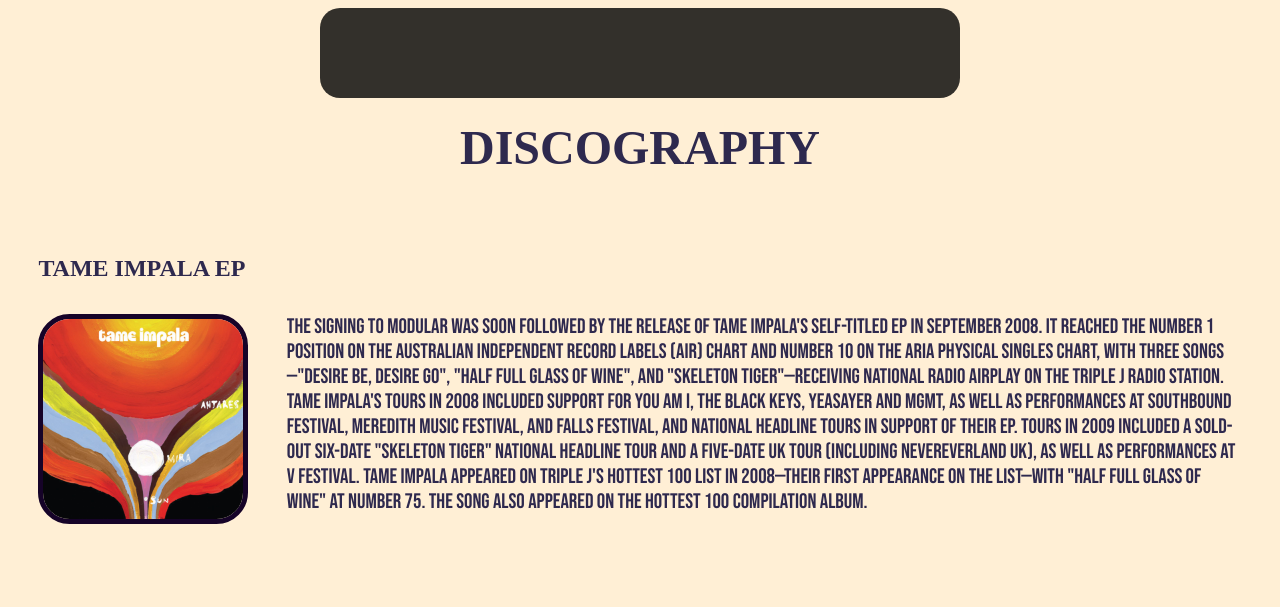
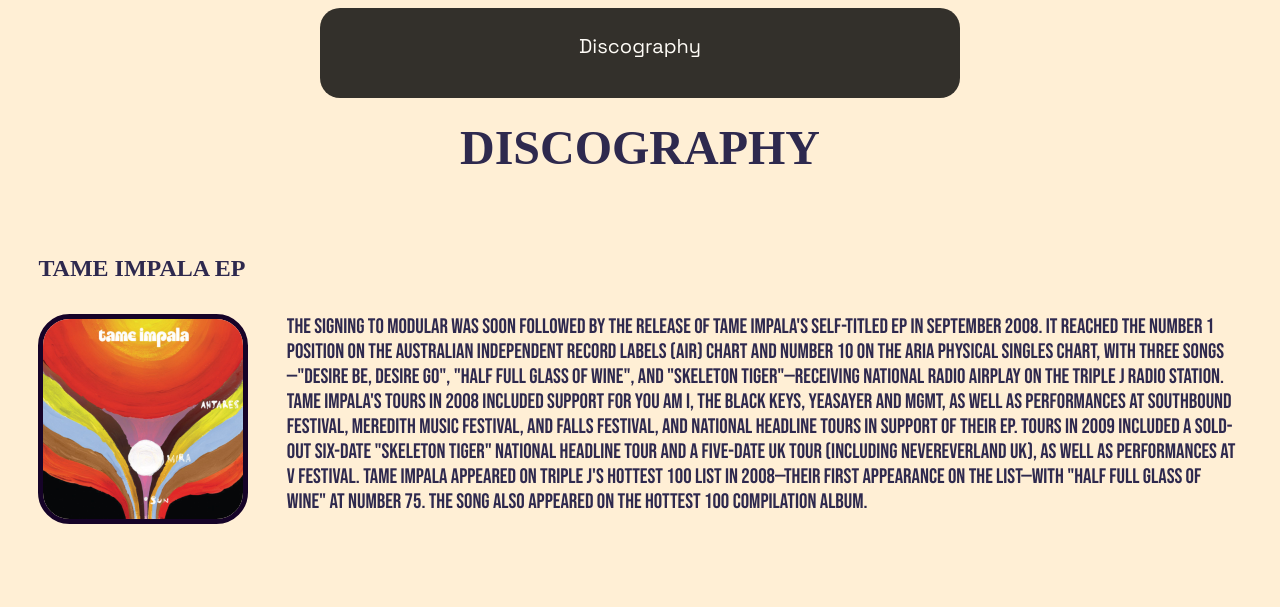
Before and after one commit to V-melodic/repository1, a plain HTML site: page discography.html in a window 1280 px wide. Shown: the top 607 px of the page. Drawn offline with Linux system fonts and the light colour scheme; a web font is replaced by a local one.

Commit message:
Add files via upload

```diff
--- a/discography.html
+++ b/discography.html
@@ -11,7 +11,7 @@
   </head>
   <body>
     <header>
-
+        <a class="navpan">Discography</a>
     </header>
     <main>
         <!-- tame impala ep section -->
--- a/style.css
+++ b/style.css
@@ -7,9 +7,9 @@ body{
 }
 
 header {
-    text-align: center;
     font: BBH bartle;
     background-color:black;
+    color: white;
     opacity: 80%;
     border-radius: 20px;
     height: 90px;
@@ -18,6 +18,15 @@ header {
     left: 25vw;
     width: 50vw;
     z-index: 100000000000000000;
+    display: flex;
+    justify-content: center;
+}
+
+.navpan{
+    font-family: 'space grotesk';
+    font-size: 20px;
+    height: 20px;
+    padding-top: 25px;
 }
 
  .heros{
```
